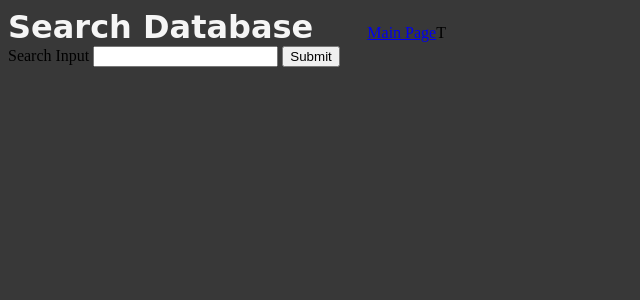
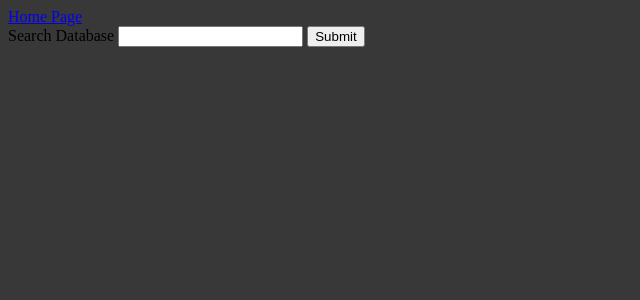
Before and after one commit to DevonSmith-dot/sc_app, a Flask app: template templates/Search.html in a window 1280 px wide. Shown: the top 300 px of the page, without its empty margins (0-640 px from the left). Run offline with Flask 3, Linux system fonts and the light colour scheme; the template is opened without the code that fills it, so the values that code supplies are empty.

Commit message:
Database Search
finished database search and aquiring images of units

```diff
--- a/sc2.py
+++ b/sc2.py
@@ -10,6 +10,11 @@ def index():
     # must have a folder called templates in the sc2 folder and you cn render any html in it
     return render_template('index.html')
 
+@sc2.route('/Search')
+def Search():
+    # must have a folder called templates in the sc2 folder and you cn render any html in it
+    return render_template('Search.html')
+
 # This bit of code runs the app we just made with debug on
 if __name__ == "__main__":
     sc2.run(debug=True)
--- a/templates/Search.html
+++ b/templates/Search.html
@@ -1,6 +1,4 @@
 <!DOCTYPE html>
-
-
 <html lang="en">
 <head>
     <link rel="stylesheet"
@@ -10,18 +8,16 @@
 </head>
 <body>
 
-<h1>Search Database</h1>
-
-<a href="/">Main Page</a>T</a>
+<a href="/">Home Page</a>
 
 <form method="POST">
-    <lable for="username">Search Input</lable>
+    <lable for="username">Search Database</lable>
     <input type="text" id="username" name="game_id" required>
     <button type="submit">Submit</button>
 </form>
 
 {% if send_game %}
-    <p>"" {{ send_game }}!</p>
+    <p>" " {{ send_game }}!</p>
 {% endif %}
 
 </body>
```
Also changed, not shown: static/Images/sc2_Adept.png (added), static/Images/sc2_HighTemplar.png (added), static/Images/sc2_Sentry.png (added), static/Images/sc2_Stalker.png (added), static/Images/sc2_Zealot.png (added).
